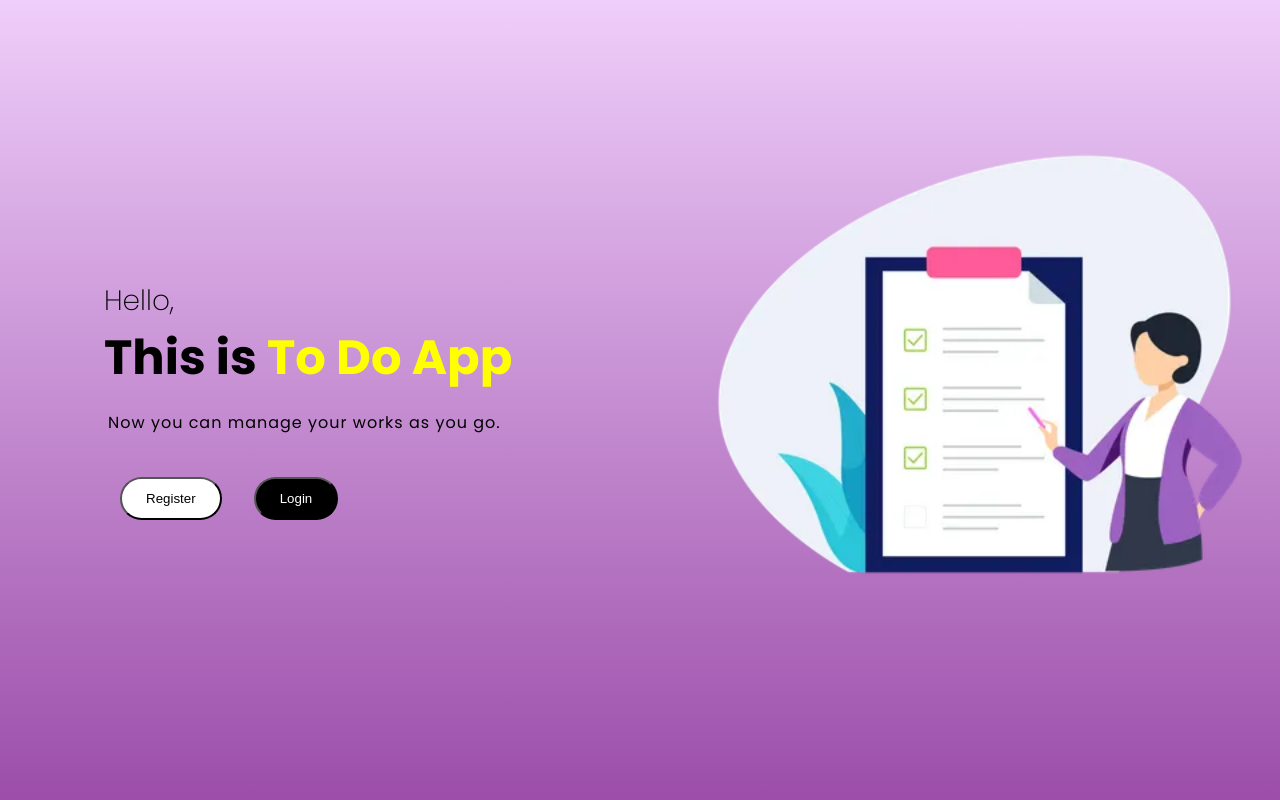
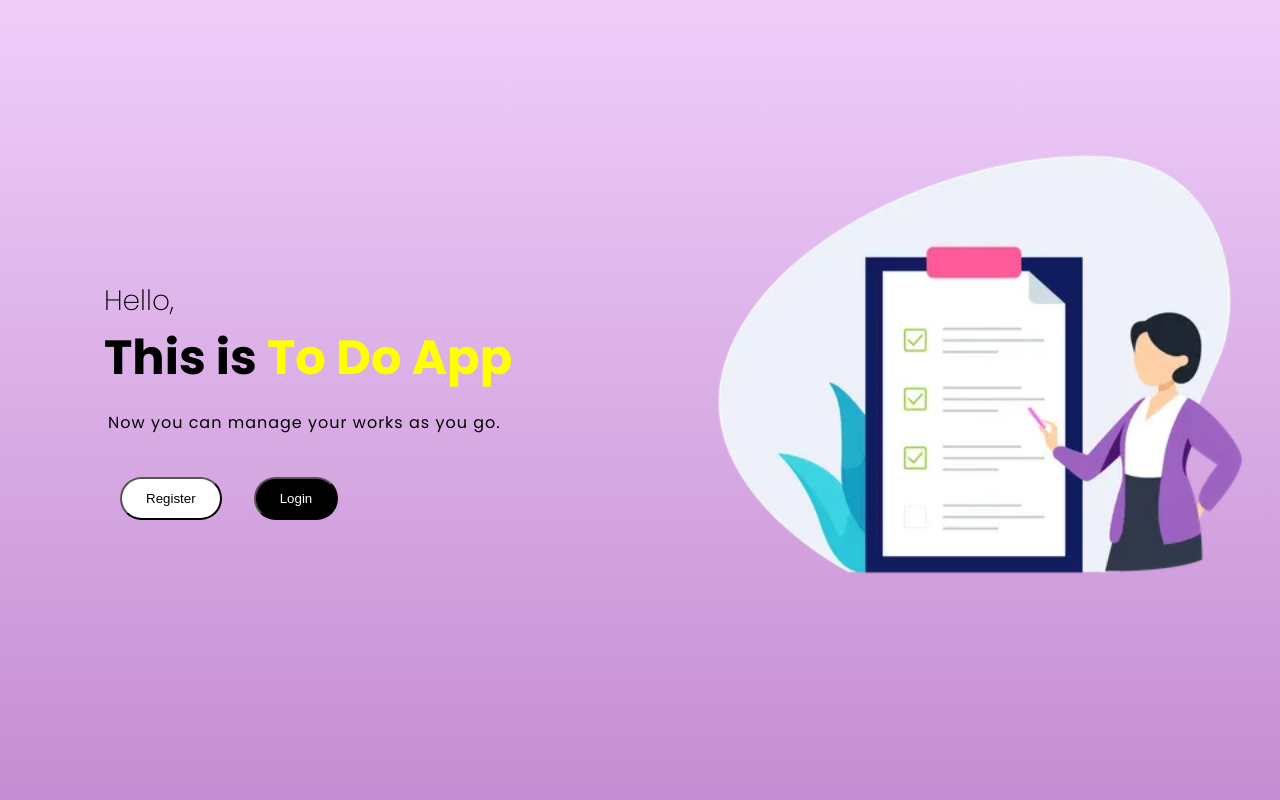
Before and after one commit to DeshanBandara/Full-stack-To-Do-App, a React (Vite) app in the folder frontend/: page / in a window 1280 px wide. Shown: the top 800 px of the page. Built offline with nearby package versions, Linux system fonts and the light colour scheme.

Commit message:
change height

```diff
--- a/frontend/src/index.css
+++ b/frontend/src/index.css
@@ -4,6 +4,6 @@
 }*/
 
 body {
-  height:  100vh;
+  height:  200vh;
   font-family: 'poppins', sans-serif;
 }
```
